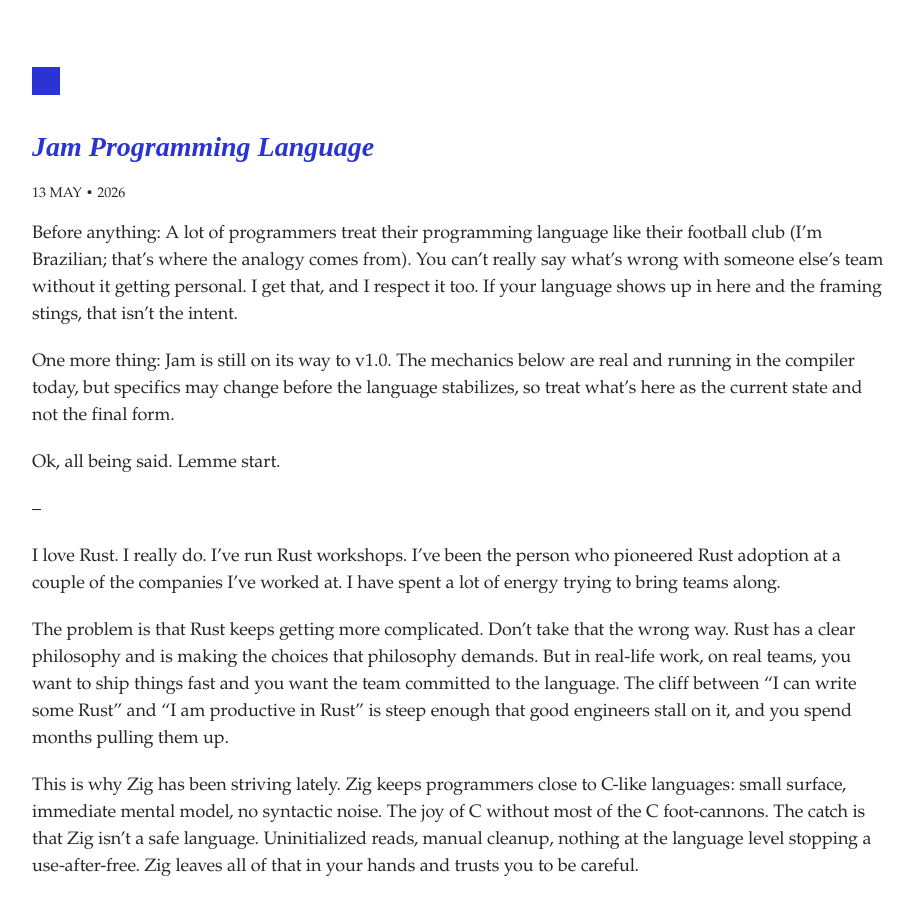
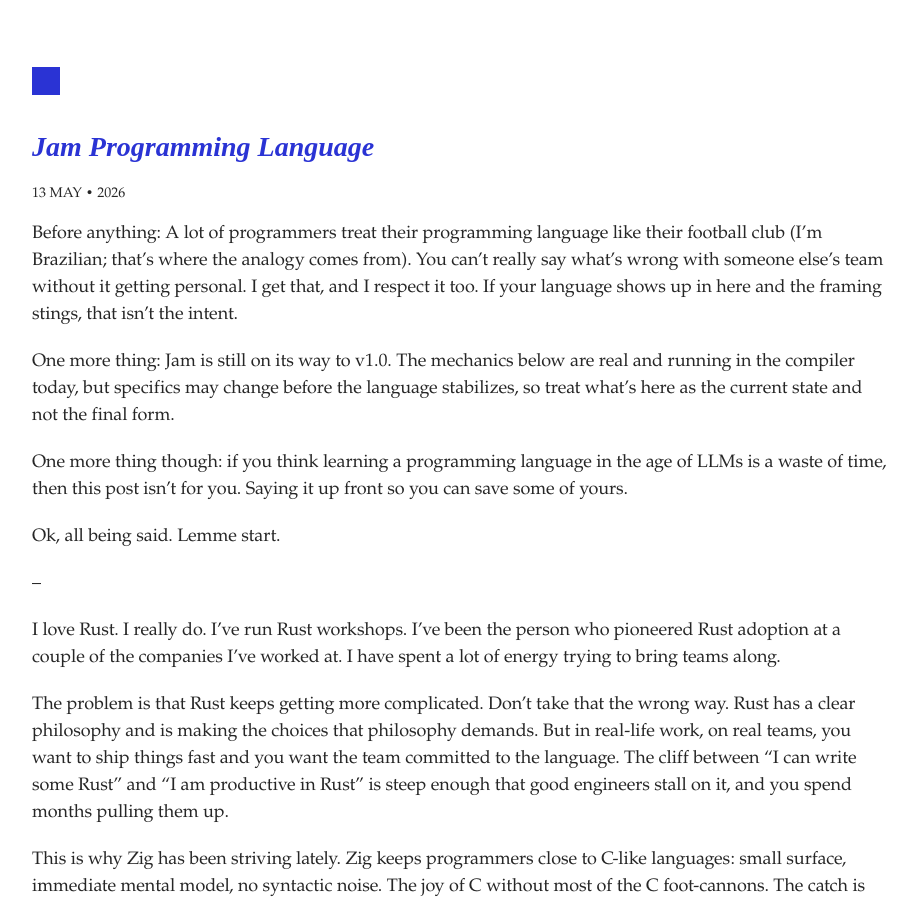
Before and after one commit to raphamorim/raphamorim.github.com, a Jekyll site: the page built from _posts/2026-05-13-jam-programming-language.md, in a window 1280 px wide and 900 px high. Shown: the whole window, without its empty margins (178-1095 px from the left). Built offline with Jekyll 4.4.1, drawn with Linux system fonts in a browser that asks for light colours.

Commit message:
one more thing though

```diff
--- a/_posts/2026-05-13-jam-programming-language.md
+++ b/_posts/2026-05-13-jam-programming-language.md
@@ -9,6 +9,8 @@
 Before anything: A lot of programmers treat their programming language like their football club (I'm Brazilian; that's where the analogy comes from). You can't really say what's wrong with someone else's team without it getting personal. I get that, and I respect it too. If your language shows up in here and the framing stings, that isn't the intent.
 
 One more thing: Jam is still on its way to v1.0. The mechanics below are real and running in the compiler today, but specifics may change before the language stabilizes, so treat what's here as the current state and not the final form.
+
+One more thing though: if you think learning a programming language in the age of LLMs is a waste of time, then this post isn't for you. Saying it up front so you can save some of yours.
 
 Ok, all being said. Lemme start.
 
```
